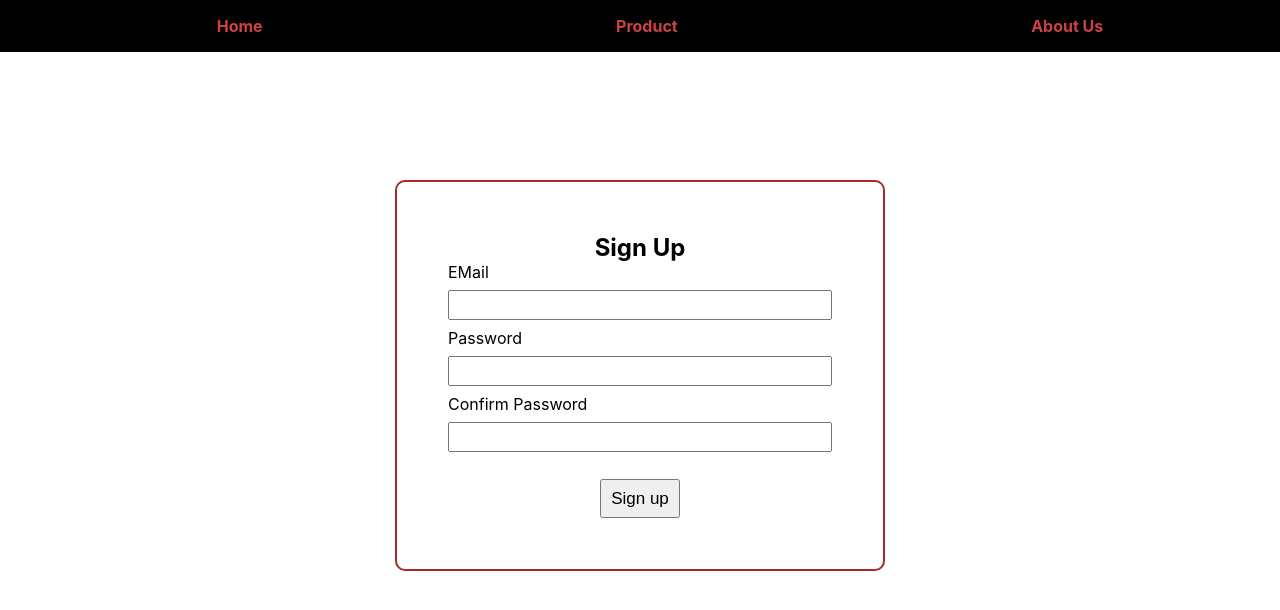
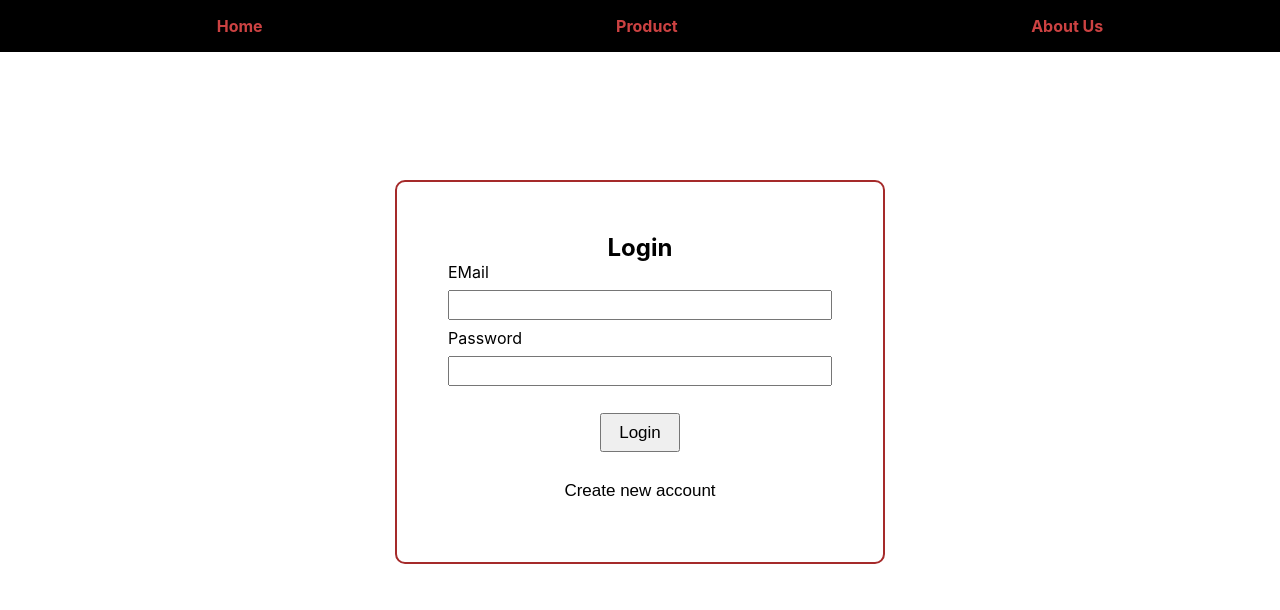
Before and after one commit to bhanuUdai/Expense_Tracker_React, a React (Create React App) app: page / in a window 1280 px wide. Shown: the top 610 px of the page. Built offline with nearby package versions, Linux system fonts and the light colour scheme.

Commit message:
Login Screen Task-2

```diff
--- a/package.json
+++ b/package.json
@@ -9,6 +9,7 @@
     "axios": "^1.1.3",
     "react": "^18.2.0",
     "react-dom": "^18.2.0",
+    "react-router-dom": "^5.3.4",
     "react-scripts": "5.0.1",
     "web-vitals": "^2.1.4"
   },
--- a/public/index.html
+++ b/public/index.html
@@ -24,7 +24,7 @@
       work correctly both with client-side routing and a non-root public URL.
       Learn how to configure a non-root public URL by running `npm run build`.
     -->
-    <title>React App</title>
+    <title>Expense Tracker App</title>
   </head>
   <body>
     <noscript>You need to enable JavaScript to run this app.</noscript>
--- a/src/App.js
+++ b/src/App.js
@@ -1,13 +1,22 @@
-import React from 'react';
-import Header from './Layout/Header';
-import Auth from './pages/Auth';
+import React from "react";
+import Header from "./Layout/Header";
+import Auth from "./pages/Auth/Auth";
+import Welcome from "./pages/Welcome/Welcome";
 
+import { Switch, Route } from "react-router-dom";
 function App() {
-  return (<React.Fragment>
-     <Header/>
-    <Auth/>
-  </React.Fragment>
-
+  return (
+    <React.Fragment>
+      <Header />
+      <Switch>
+        <Route path="/" exact>
+          <Auth />
+        </Route>
+        <Route path="/welcome">
+          <Welcome/>
+        </Route>
+      </Switch>
+    </React.Fragment>
   );
 }
 
--- a/src/index.js
+++ b/src/index.js
@@ -1,13 +1,16 @@
-import React from 'react';
-import ReactDOM from 'react-dom/client';
-import './index.css';
-import App from './App';
-import reportWebVitals from './reportWebVitals';
+import React from "react";
+import ReactDOM from "react-dom/client";
+import "./index.css";
+import App from "./App";
+import reportWebVitals from "./reportWebVitals";
+import { BrowserRouter } from "react-router-dom";
 
-const root = ReactDOM.createRoot(document.getElementById('root'));
+const root = ReactDOM.createRoot(document.getElementById("root"));
 root.render(
   <React.StrictMode>
-    <App />
+    <BrowserRouter>
+      <App />
+    </BrowserRouter>
   </React.StrictMode>
 );
 
--- a/src/pages/Auth.js
+++ /dev/null
@@ -1,82 +0,0 @@
-import axios from "axios";
-import React, { useRef } from "react";
-import classes from "./Auth.module.css";
-const Auth = () => {
-  const enteredEmailRef = useRef();
-  const enteredPassRef = useRef();
-  const enteredConfPassRef = useRef();
-
-  const submitHandler = async (event) => {
-    event.preventDefault();
-    try {
-      const enteredEmail = enteredEmailRef.current.value;
-      const enteredPass = enteredPassRef.current.value;
-      const enteredConfPass = enteredConfPassRef.current.value;
-
-      const authObj = {
-        email: enteredEmail,
-        password: enteredPass,
-        returnSecureToken: true,
-      };
-
-      if (
-        enteredEmail.trim().length === 0 ||
-        enteredPass.trim().length === 0 ||
-        enteredConfPass.trim().length === 0
-      ) {
-        alert("All fields are mandatory");
-      } else if (enteredPass !== enteredConfPass) {
-        alert("password doesnot match");
-      } else if (
-        enteredPass === enteredConfPass &&
-        enteredEmail.trim().length > 0 &&
-        enteredPass.trim().length > 0 &&
-        enteredConfPass.trim().length > 0
-      ) {
-        let res = await axios.post(
-          "https://identitytoolkit.googleapis.com/v1/accounts:signUp?key=AIzaSyCSqjiKRacE_Kq1VBbV-oRPsKmxAsCULHY",
-          authObj,
-          {
-            headers: { "Content-Type": "application/json" },
-          }
-        );
-        try {
-          console.log(res);
-          enteredEmailRef.current.value = "";
-          enteredPassRef.current.value = "";
-          enteredConfPassRef.current.value = "";
-        } catch (err) {
-          console.log(err);
-        }
-      }
-    } catch (err) {
-      console.log(err.message);
-    }
-  };
-
-  return (
-    <React.Fragment>
-      <form className={classes.form}>
-        <h2>Sign Up</h2>
-        <label htmlFor="mail">EMail</label>
-        <input ref={enteredEmailRef} type="email" id="mail" required></input>
-        <label htmlFor="password_">Password</label>
-        <input
-          ref={enteredPassRef}
-          type="password"
-          id="password_"
-          required
-        ></input>
-        <label htmlFor="confirmpass">Confirm Password</label>
-        <input
-          ref={enteredConfPassRef}
-          type="password"
-          id="confirmpass"
-          required
-        ></input>
-        <button onClick={submitHandler}>Sign up</button>
-      </form>
-    </React.Fragment>
-  );
-};
-export default Auth;
--- /dev/null
+++ b/src/pages/Auth/Auth.js
@@ -0,0 +1,117 @@
+import axios from "axios";
+import React, { useRef, useState } from "react";
+import classes from "./Auth.module.css";
+
+import { useHistory } from "react-router-dom";
+const Auth = () => {
+  const [isLogin, setIsLogin] = useState(true);
+  const enteredEmailRef = useRef();
+  const enteredPassRef = useRef();
+  const enteredConfPassRef = useRef();
+  const history=useHistory()
+  const toggleAuthHandler = (event) => {
+    event.preventDefault();
+    setIsLogin(!isLogin);
+  };
+
+  const submitHandler = async (event) => {
+    event.preventDefault();
+    try {
+      const enteredEmail = enteredEmailRef.current.value;
+      const enteredPass = enteredPassRef.current.value;
+      const enteredConfPass = !isLogin
+        ? enteredConfPassRef.current.value
+        : null;
+
+      const authObj = {
+        email: enteredEmail,
+        password: enteredPass,
+        returnSecureToken: true,
+      };
+
+
+      if (isLogin) {
+        let res = await axios.post(
+          "https://identitytoolkit.googleapis.com/v1/accounts:signInWithPassword?key=AIzaSyCSqjiKRacE_Kq1VBbV-oRPsKmxAsCULHY",
+          authObj,
+          {
+            headers: { "Content-Type": "application/json" },
+          }
+        );
+        try {
+          history.replace('/welcome')
+          localStorage.setItem('ExpenseToken',res.data.idToken)
+          enteredEmailRef.current.value = "";
+          enteredPassRef.current.value = "";
+
+        } catch (err) {
+          console.log(err);
+        }
+      } else {
+        if (
+          enteredEmail.trim().length === 0 ||
+          enteredPass.trim().length === 0 ||
+          enteredConfPass.trim().length === 0
+        ) {
+          alert("All fields are mandatory");
+        } else if (enteredPass !== enteredConfPass) {
+          alert("password doesnot match");
+        } else if (
+          enteredPass === enteredConfPass &&
+          enteredEmail.trim().length > 0 &&
+          enteredPass.trim().length > 0 &&
+          enteredConfPass.trim().length > 0
+        ) {
+          let res = await axios.post(
+            "https://identitytoolkit.googleapis.com/v1/accounts:signUp?key=AIzaSyCSqjiKRacE_Kq1VBbV-oRPsKmxAsCULHY",
+            authObj,
+            {
+              headers: { "Content-Type": "application/json" },
+            }
+          );
+          try {
+            console.log(res);
+            enteredEmailRef.current.value = "";
+            enteredPassRef.current.value = "";
+            enteredConfPassRef.current.value = "";
+          } catch (err) {
+            console.log(err);
+          }
+        }
+      }
+    } catch (err) {
+      console.log(err.message);
+    }
+  };
+
+  return (
+    <React.Fragment>
+      <form className={classes.form}>
+        <h2>{isLogin ? "Login" : "Sign Up"}</h2>
+        <label htmlFor="mail">EMail</label>
+        <input ref={enteredEmailRef} type="email" id="mail" required></input>
+        <label htmlFor="password_">Password</label>
+        <input
+          ref={enteredPassRef}
+          type="password"
+          id="password_"
+          required
+        ></input>
+        {!isLogin && <label htmlFor="confirmpass">Confirm Password</label>}
+        {!isLogin && (
+          <input
+            ref={enteredConfPassRef}
+            type="password"
+            id="confirmpass"
+            required
+          ></input>
+        )}
+        <button onClick={submitHandler}>{isLogin ? "Login" : "Sign Up"}</button>
+        <button onClick={toggleAuthHandler} className={classes.toggleButton}>
+          {isLogin ? "Create new account" : "Already have account?"}
+        </button>
+      </form>
+    </React.Fragment>
+  );
+};
+export default Auth;
--- a/src/pages/Auth.module.css
+++ b/src/pages/Auth/Auth.module.css
@@ -25,3 +25,10 @@ form button{
     margin-top: 5%;
     font-size: 17px;
 }
+
+.toggleButton
+{
+    background-color: transparent;
+    border-color: transparent;
+    width: 15rem;
+}
--- /dev/null
+++ b/src/pages/Welcome/Welcome.js
@@ -0,0 +1,9 @@
+import React from "react";
+import classes from './Welcome.module.css'
+const Welcome=()=>
+{
+    return(<React.Fragment>
+        <h1 className={classes.heading} >Welcome to expense tracker!!</h1>
+    </React.Fragment>)
+}
+export default Welcome;
--- /dev/null
+++ b/src/pages/Welcome/Welcome.module.css
@@ -0,0 +1,5 @@
+.heading{
+    font-size: larger;
+    font-family: none;
+    padding: 1%;
+}
```
Also changed, not shown: 1 other file (tests, documents, lock files or other folders).
